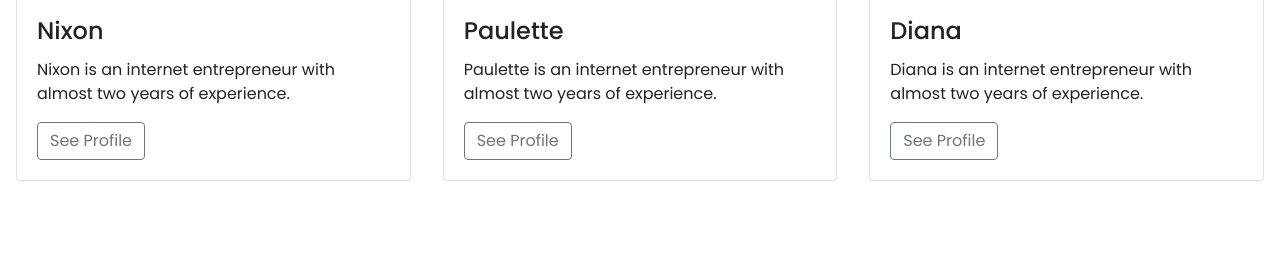
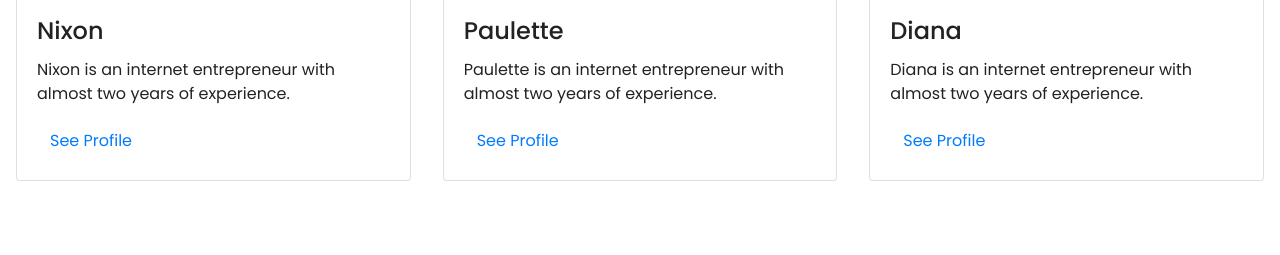
Before and after one commit to nicky-91/nicky-91.github.io, a plain HTML site: page index.html in a window 1280 px wide. Shown: the part 2711-2966 px from the top of the page. Drawn offline with nearby package versions, Linux system fonts and the light colour scheme.

Commit message:
added index.html

```diff
--- a/index.html
+++ b/index.html
@@ -191,7 +191,7 @@
                     <div class="card-body">
                         <h4 class="card-title">Nixon</h4>
                         <p class="card-text">Nixon is an internet entrepreneur with almost two years of experience.</p>
-                        <a href="#" class="btn btn-outline-secondary">See Profile</a>
+                        <a href="#" class="btn btn-succes">See Profile</a>
                     </div>
                 </div>
             </div>
@@ -202,7 +202,7 @@
                     <div class="card-body">
                         <h4 class="card-title">Paulette</h4>
                         <p class="card-text">Paulette is an internet entrepreneur with almost two years of experience.</p>
-                        <a href="#" class="btn btn-outline-secondary">See Profile</a>
+                        <a href="#" class="btn btn-succes">See Profile</a>
                     </div>
                 </div>
             </div>
@@ -213,7 +213,7 @@
                     <div class="card-body">
                         <h4 class="card-title">Diana</h4>
                         <p class="card-text">Diana is an internet entrepreneur with almost two years of experience.</p>
-                        <a href="#" class="btn btn-outline-secondary">See Profile</a>
+                        <a href="#" class="btn btn-succes">See Profile</a>
                     </div>
                 </div>
             </div>
```
